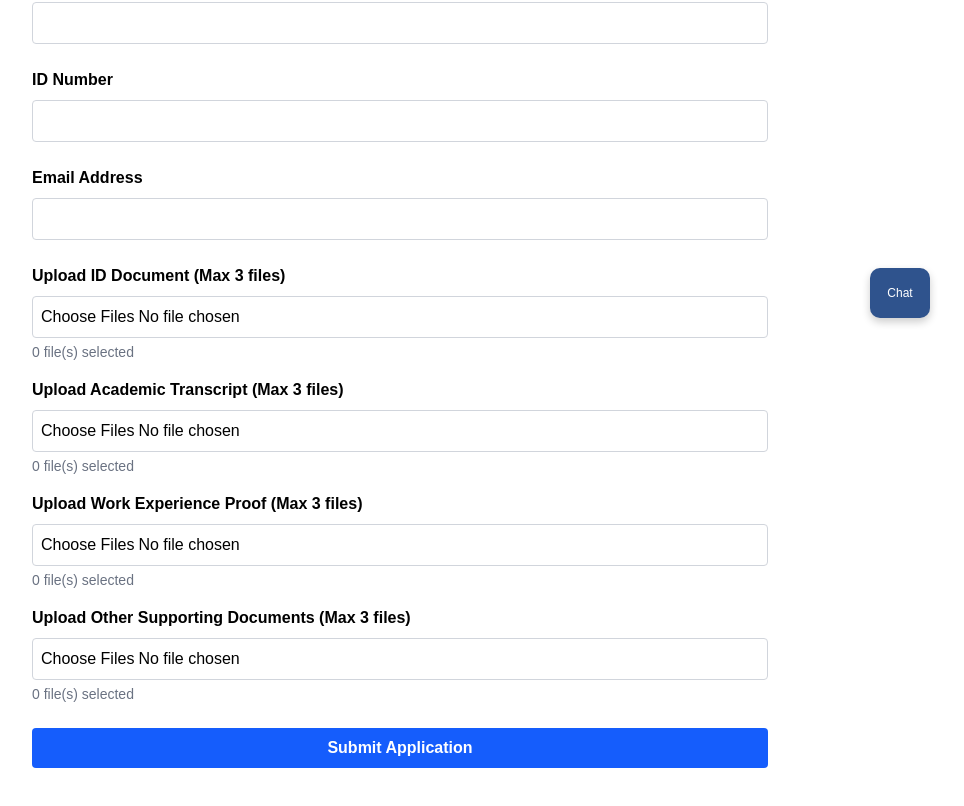
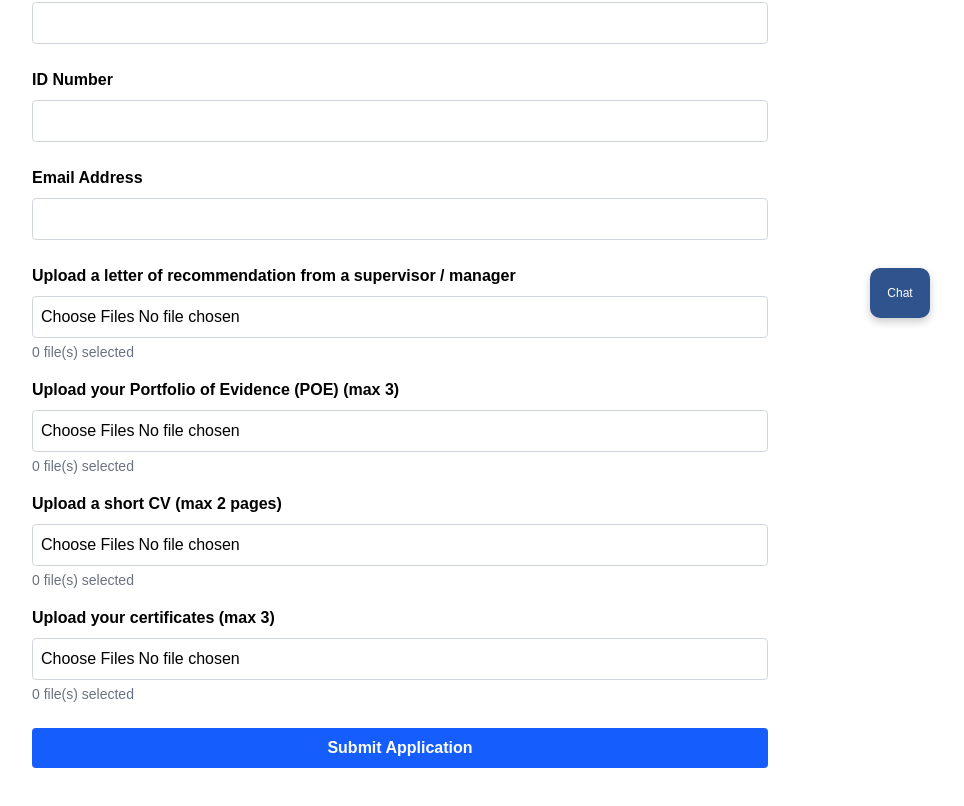
Before and after one commit to JvR-Hannes/waterbusinesscollege, a Next.js app: page /rpl-application in a window 1280 px wide. Shown: the part 462-1268 px from the top of the page, without its empty margins (240-1204 px from the left). Built offline with nearby package versions, Linux system fonts and the light colour scheme.

Commit message:
Changed label descriptions for RPL form

```diff
--- a/src/app/rpl-application/page.tsx
+++ b/src/app/rpl-application/page.tsx
@@ -182,7 +182,7 @@ export default function RPLApplicationPage() {
         <div className="space-y-4">
           <div>
             <label htmlFor="upload1" className="block mb-2 font-semibold">
-              Upload ID Document (Max 3 files)
+              Upload a letter of recommendation from a supervisor / manager
             </label>
             <input
               id="upload1"
@@ -199,7 +199,7 @@ export default function RPLApplicationPage() {
 
           <div>
             <label htmlFor="upload2" className="block mb-2 font-semibold">
-              Upload Academic Transcript (Max 3 files)
+              Upload your Portfolio of Evidence (POE) (max 3)
             </label>
             <input
               id="upload2"
@@ -216,7 +216,7 @@ export default function RPLApplicationPage() {
 
           <div>
             <label htmlFor="upload3" className="block mb-2 font-semibold">
-              Upload Work Experience Proof (Max 3 files)
+              Upload a short CV (max 2 pages)
             </label>
             <input
               id="upload3"
@@ -233,7 +233,7 @@ export default function RPLApplicationPage() {
 
           <div>
             <label htmlFor="upload4" className="block mb-2 font-semibold">
-              Upload Other Supporting Documents (Max 3 files)
+              Upload your certificates (max 3)
             </label>
             <input
               id="upload4"
```
